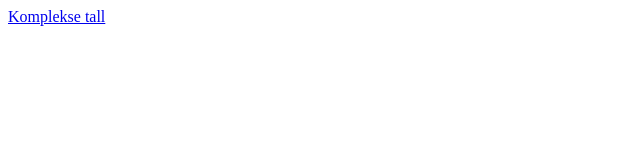
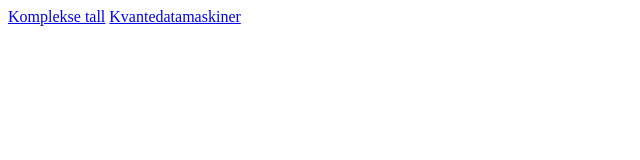
Before and after one commit to tbuanes/Kompendier, a plain HTML site: page index.html in a window 1280 px wide. Shown: the whole page, without its empty margins (0-640 px from the left). Drawn offline with Linux system fonts and the light colour scheme.

Commit message:
Lenke til kvantedatamaskiner

```diff
--- a/index.html
+++ b/index.html
@@ -7,5 +7,6 @@
 </head>
 <body>
     <a href="Komplekse%20tall/kompleks.pdf">Komplekse tall</a>
+    <a href="Kvantedatamaskiner/kvantedatamaskiner.pdf">Kvantedatamaskiner</a>
 </body>
 </html>
```
